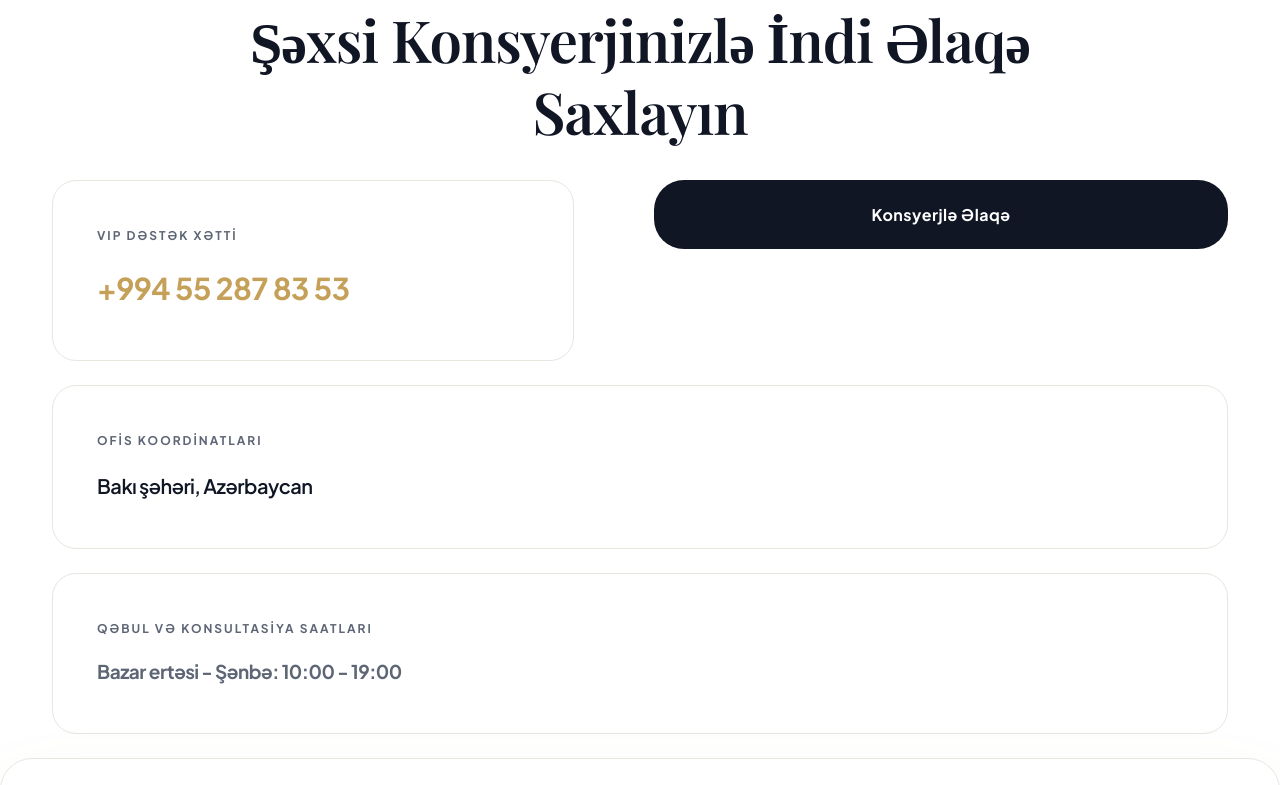
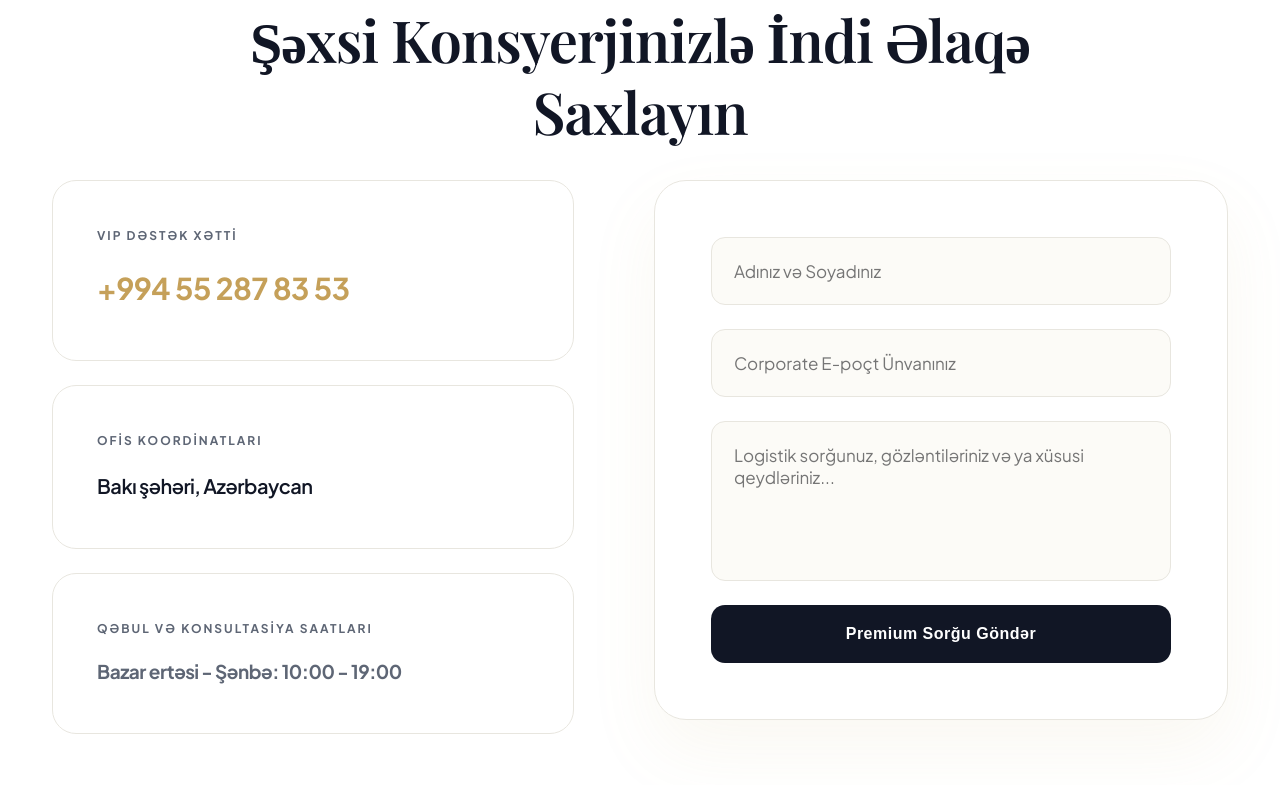
Before and after one commit to AdishovBahadur/BaRa1, a plain HTML site: page index.html in a window 1280 px wide. Shown: the part 10077-10862 px from the top of the page. Drawn offline with nearby package versions, Linux system fonts and the light colour scheme; a web font is replaced by a local one.

Commit message:
Update index.html

```diff
--- a/index.html
+++ b/index.html
@@ -234,7 +234,7 @@
       <h1 data-key="hero_title" class="serif">Çindən Tam Sığortalı və <span>Eksklyuziv</span> Daşınma Modeli.</h1>
       <p class="desc" data-key="hero_desc">BaRa Logistics Çin ticarət şəbəkələrindən və qlobal istehsalçı agentliklərindən gələn yüklərinizi hər hansı limit və ya kütləvi karqo gərginliyi olmadan, şəxsi konsyerj nəzarəti ilə birbaşa Bakıya çatdırır. Bizimlə daşınma sadəcə proses deyil, eksklüziv bir təcrübədir.</p>
       <div class="hero-btns">
-        <a href="https://wa.me/994502289542" class="btn btn-primary" data-key="btn_order">Konsyerjlə Əlaqə</a>
+        <a href="https://wa.me/994552878353" class="btn btn-primary" data-key="btn_order">Konsyerjlə Əlaqə</a>
         <a href="#executive" class="btn btn-secondary" data-key="btn_explore">Konsepti Kəşf Et</a>
       </div>
     </div>
@@ -405,14 +405,11 @@
     <div class="sec-tag" data-key="c_tag">Bizimlə Əlaqə</div>
     <h2 class="sec-title serif" data-key="c_title">Şəxsi Konsyerjinizlə İndi Əlaqə Saxlayın</h2>
 
- <div class="contact-grid">
-      <!-- Əlaqə hissəsində nömrəni buranı tapıb dəyiş: -->
-<div class="info-box">
-  <span data-key="inf1">VIP Dəstək Xətti</span>
-  <p style="color: var(--primary);">+994 55 287 83 53</p>
-</div>
-<!-- Və həmçinin WhatsApp linkində: -->
-<a href="https://wa.me/994552878353" class="btn btn-primary" data-key="btn_order">Konsyerjlə Əlaqə</a>
+    <div class="contact-grid">
+      <div class="contact-details slide-left">
+        <div class="info-box">
+          <span data-key="inf1">VIP Dəstək Xətti</span>
+          <p style="color: var(--primary);">+994 55 287 83 53</p>
         </div>
         <div class="info-box">
           <span data-key="inf2">Ofis Koordinatları</span>
```
